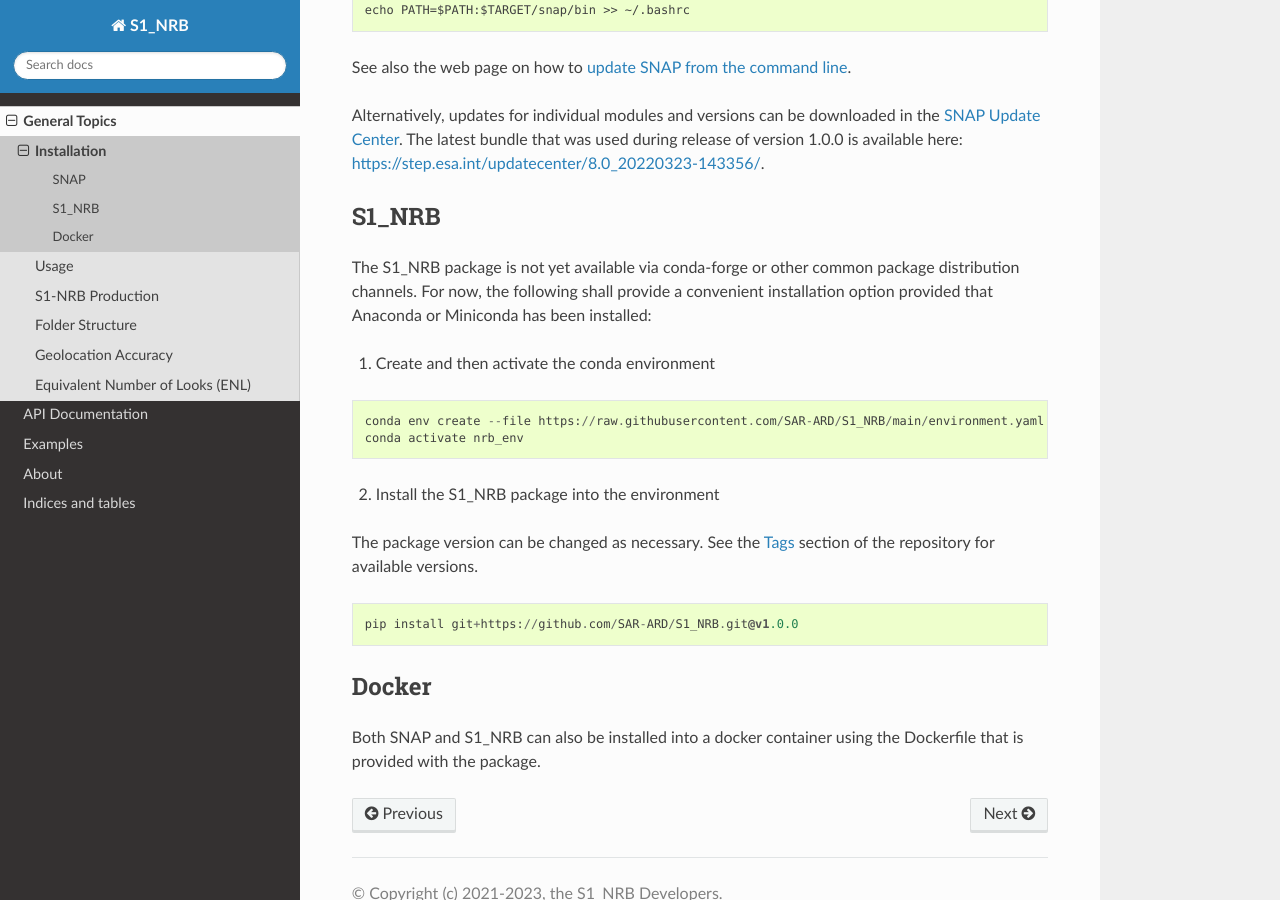
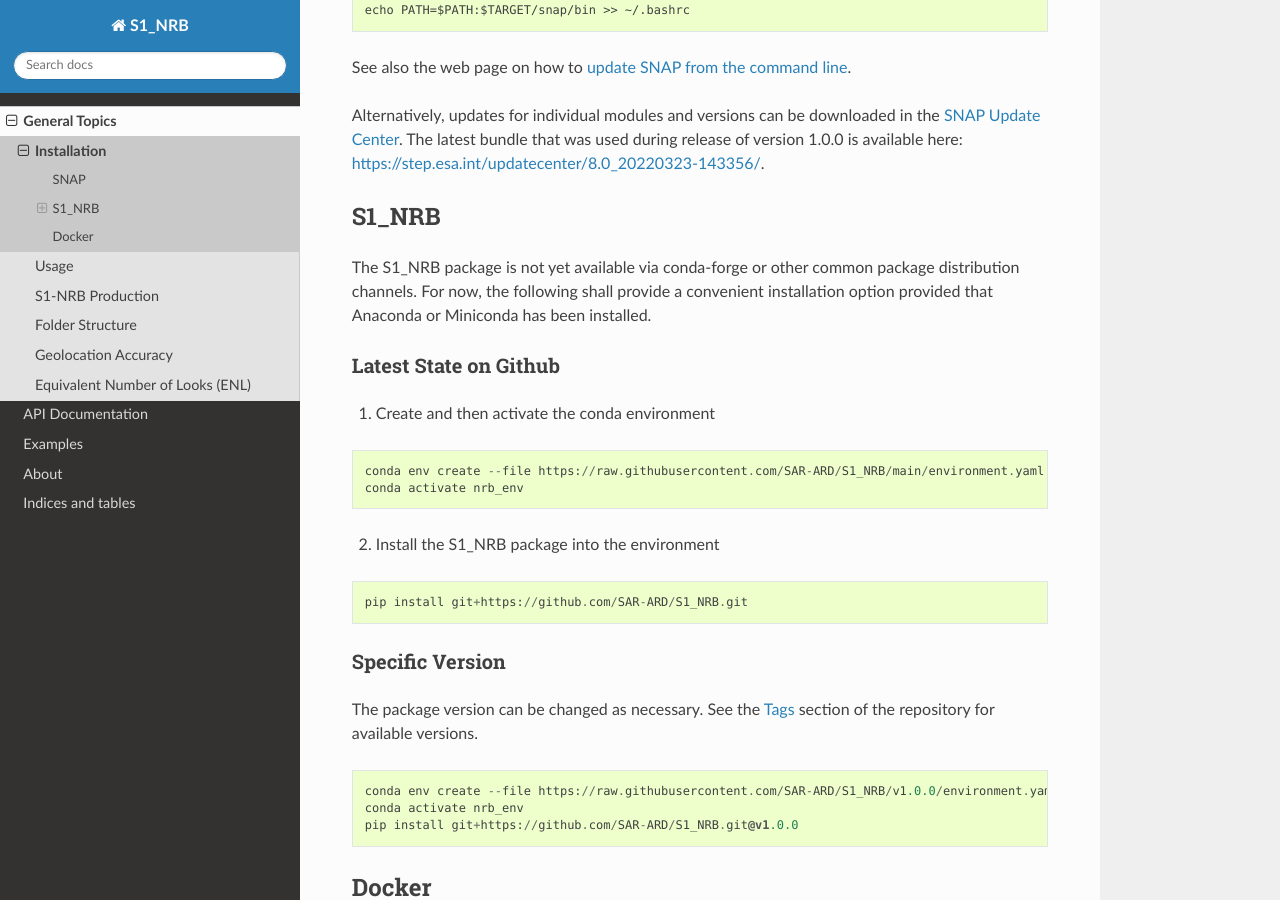
Before and after one commit to SAR-ARD/s1ard, a Sphinx documentation site: the page built from docs/general/installation.rst, in a window 1280 px wide and 900 px high, scrolled down 522 px. Built offline with Sphinx 7.4.7 and the Read the Docs theme 2.0.0, drawn with Linux system fonts in a browser that asks for light colours.

Commit message:
[docs] point to right environment.yaml when installing specific version

```diff
--- a/docs/general/installation.rst
+++ b/docs/general/installation.rst
@@ -4,7 +4,7 @@
 SNAP
 ----
 
-S1_NRB requires ESA’s Sentinels Application Platform (SNAP) software to produce S1-NRB products.
+S1_NRB requires ESA's Sentinels Application Platform (SNAP) software to produce S1-NRB products.
 Version 1.0.0 has been developed based on SNAP 8.
 SNAP 9 is supported since version 1.0.2.
 Downloaders for different operating systems can be obtained from the `official webpage <https://step.esa.int/main/download/snap-download/>`_.
@@ -33,7 +33,10 @@
 ------
 
 The S1_NRB package is not yet available via conda-forge or other common package distribution channels. For now,
-the following shall provide a convenient installation option provided that Anaconda or Miniconda has been installed:
+the following shall provide a convenient installation option provided that Anaconda or Miniconda has been installed.
+
+Latest State on Github
+++++++++++++++++++++++
 
 1. Create and then activate the conda environment
 
@@ -44,11 +47,20 @@
 
 2. Install the S1_NRB package into the environment
 
+::
+
+    pip install git+https://github.com/SAR-ARD/S1_NRB.git
+
+Specific Version
+++++++++++++++++
+
 The package version can be changed as necessary. See the `Tags <https://github.com/SAR-ARD/S1_NRB/tags>`_ section of the
 repository for available versions.
 
 ::
 
+    conda env create --file https://raw.githubusercontent.com/SAR-ARD/S1_NRB/v1.0.0/environment.yaml
+    conda activate nrb_env
     pip install git+https://github.com/SAR-ARD/S1_NRB.git@v1.0.0
 
 Docker
```
